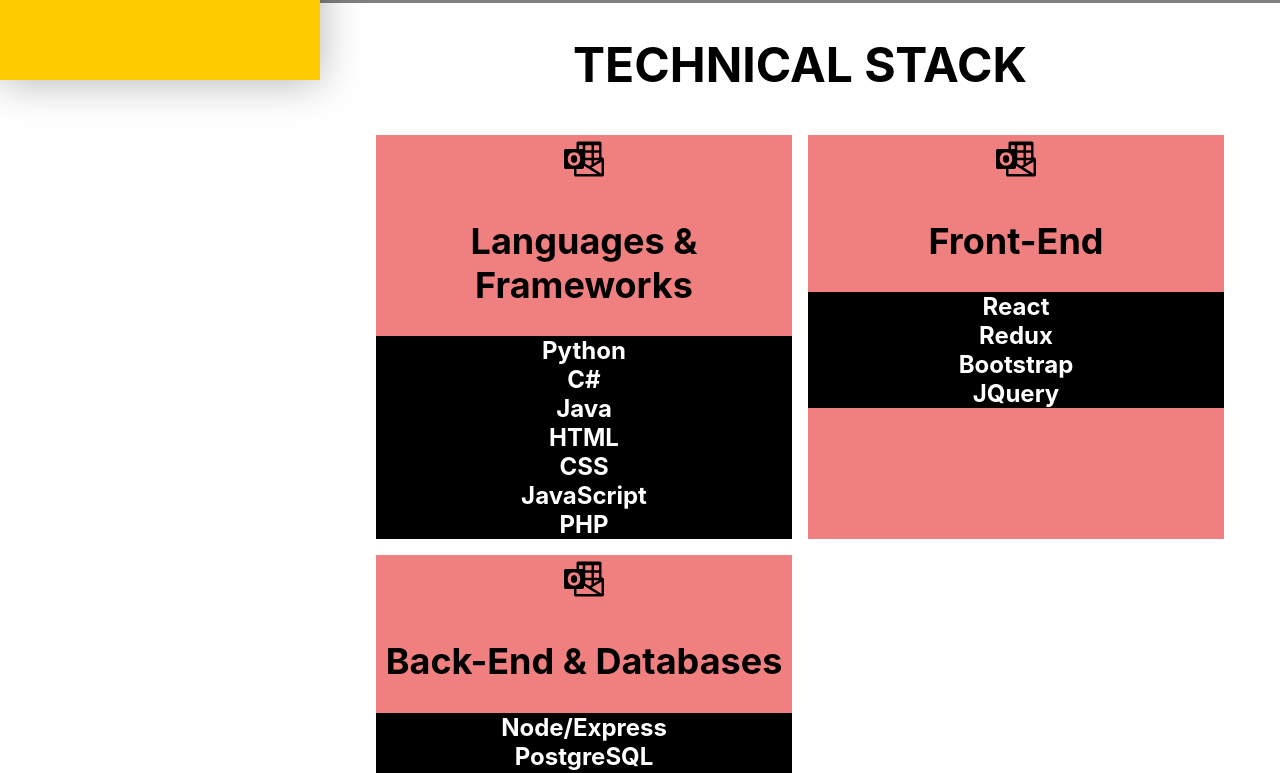
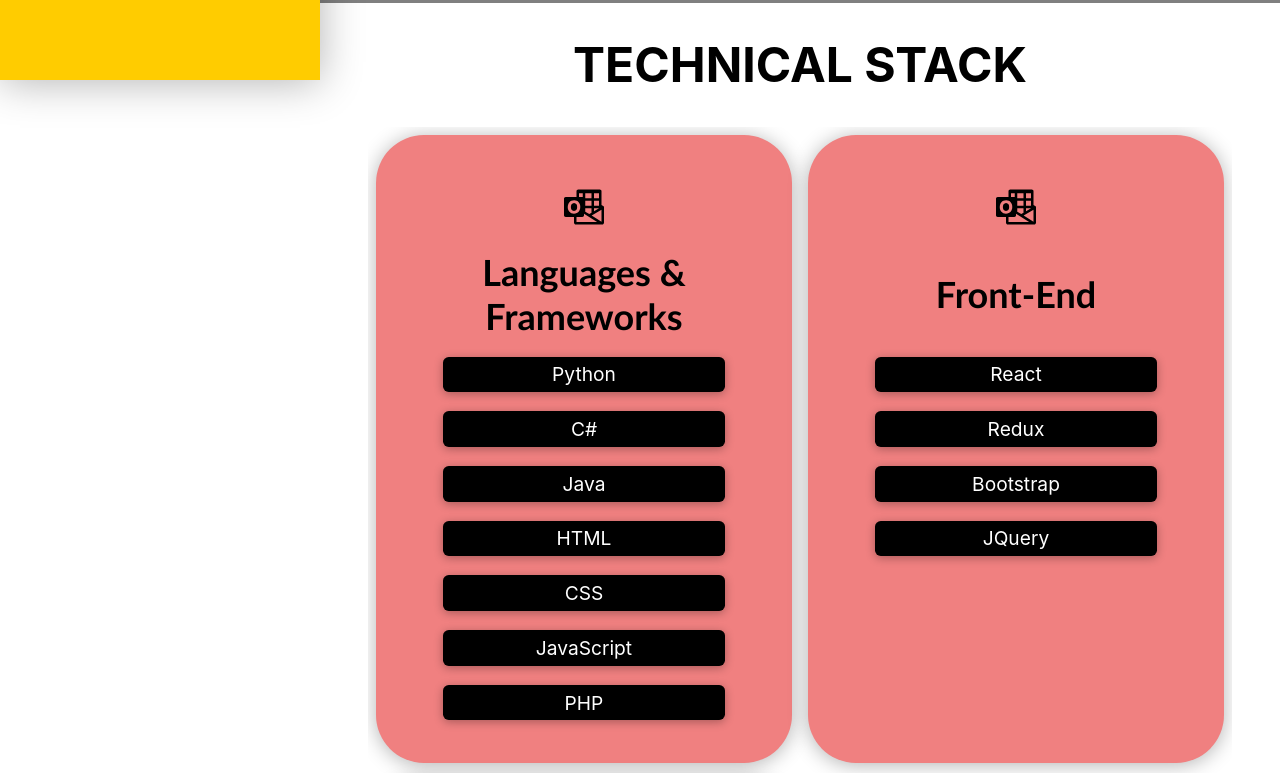
Before and after one commit to rudy-im/fullstack-portfolio, a React (Create React App) app: page / in a window 1280 px wide. Shown: the part 720-1493 px from the top of the page. Built offline with nearby package versions, Linux system fonts and the light colour scheme.

Commit message:
skill style

```diff
--- a/src/components/Skill.css
+++ b/src/components/Skill.css
@@ -1,18 +1,43 @@
 .skill {
 	background: lightcoral;
 	text-align: center;
-	font-weight: bold;
 	transition: all 0.3s ease;
 	margin: min(1vw, 1vh);
+	padding: 1em 0;
+	border-radius: 2em;
+	box-shadow: 0 2px 20px rgba(0,0,0,0.3);
+	display: flex;
+	flex-direction: column;
+	justify-content: flex-start;
+	align-items: center;
 }
 
 .skill-icon {
+	width: 100%;
+	height: 3em;
+	display: flex;
+	justify-content: center;
+	align-items: flex-end;
 }
 
-.skills {
+.skill-title {
+	width: 90%;
+	height: 3.5em;
+	font-size: 1.5em;
+	font-weight: bold;
+	font-family: calibri;
+	display: flex;
+	justify-content: center;
+	align-items: center;
 }
 
 .skills-item {
 	background-color: black;
 	color: white;
+	margin-bottom: 1em;
+	padding: 0.3em;
+	width: 65%;
+	font-size: 0.8em;
+	border-radius: 0.3em;
+	box-shadow: 0 2px 10px rgba(0,0,0,0.3);
 }
--- a/src/components/Skill.js
+++ b/src/components/Skill.js
@@ -6,15 +6,15 @@
   return (
     <div className="skill">
 	  {children && <div className="skill-icon">{children}</div>}
-      {title && <h2>{title}</h2>}
+      {title && <div className="skill-title">{title}</div>}
 
-      <div className="skills">
-        {items.map((item, index) => (
-          <div key={index} className="skills-item">
-            {item}
-          </div>
-        ))}
-      </div>
+
+      {items.map((item, index) => (
+        <div key={index} className="skills-item">
+          {item}
+        </div>
+      ))}
+
     </div>
   );
 };
```
